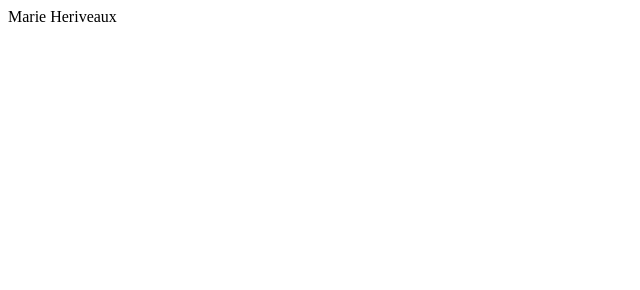
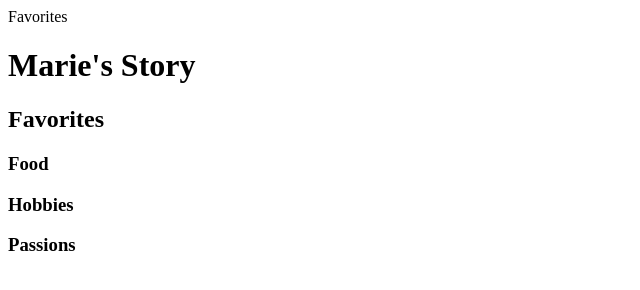
Before and after one commit to adroit22h/html-me-something, a plain HTML site: page index.html in a window 1280 px wide. Shown: the whole page, without its empty margins (0-640 px from the left). Drawn offline with Linux system fonts and the light colour scheme.

Commit message:
added the topics

```diff
--- a/index.html
+++ b/index.html
@@ -1 +1,15 @@
-<p>Marie Heriveaux</p>
+<!DOCTYPE HTML>
+<html>
+<head>
+    <title>Marie's Story</title>
+</head>
+<body>
+    <div>Favorites</div>
+    <h1>Marie's Story</h1>
+    <h2>Favorites</h2>
+    <h3>Food</h3>
+    <h3>Hobbies</h3>
+    <h3>Passions</h3>
+
+</body>
+</html>
```
